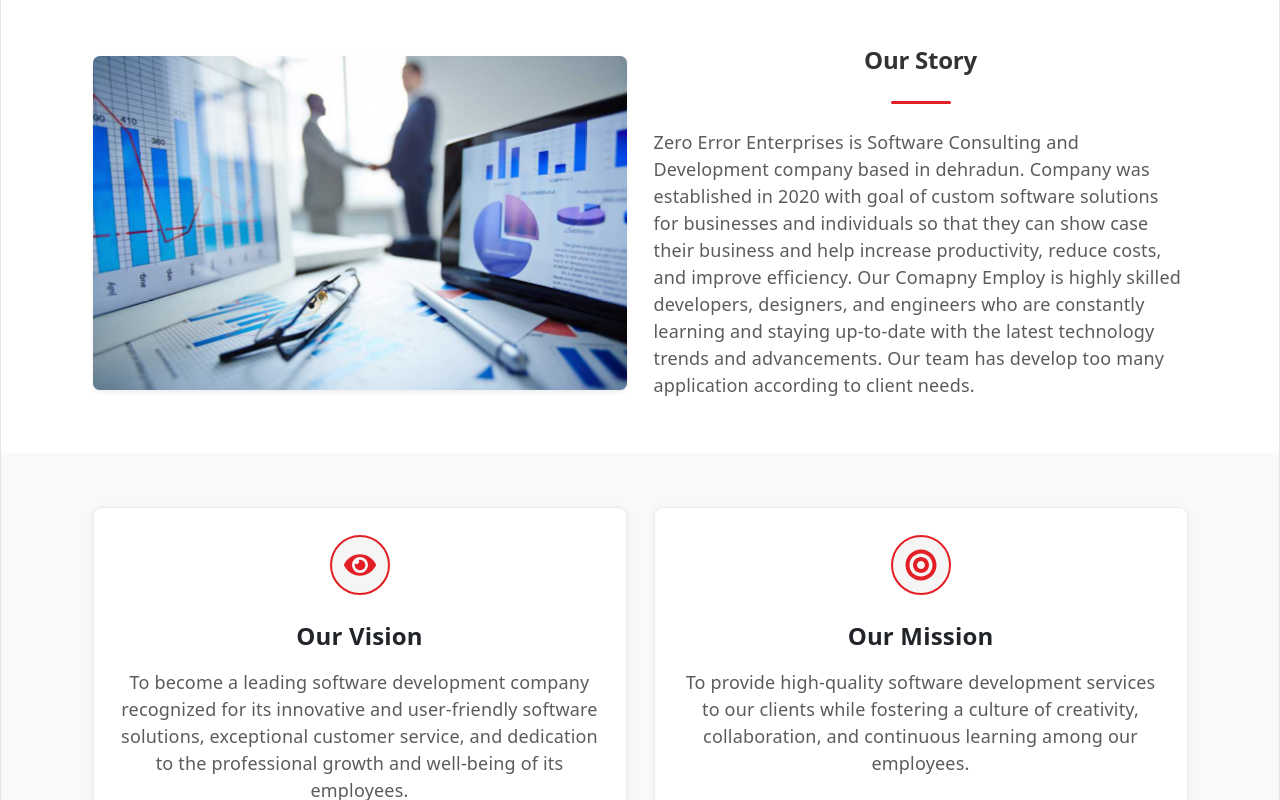
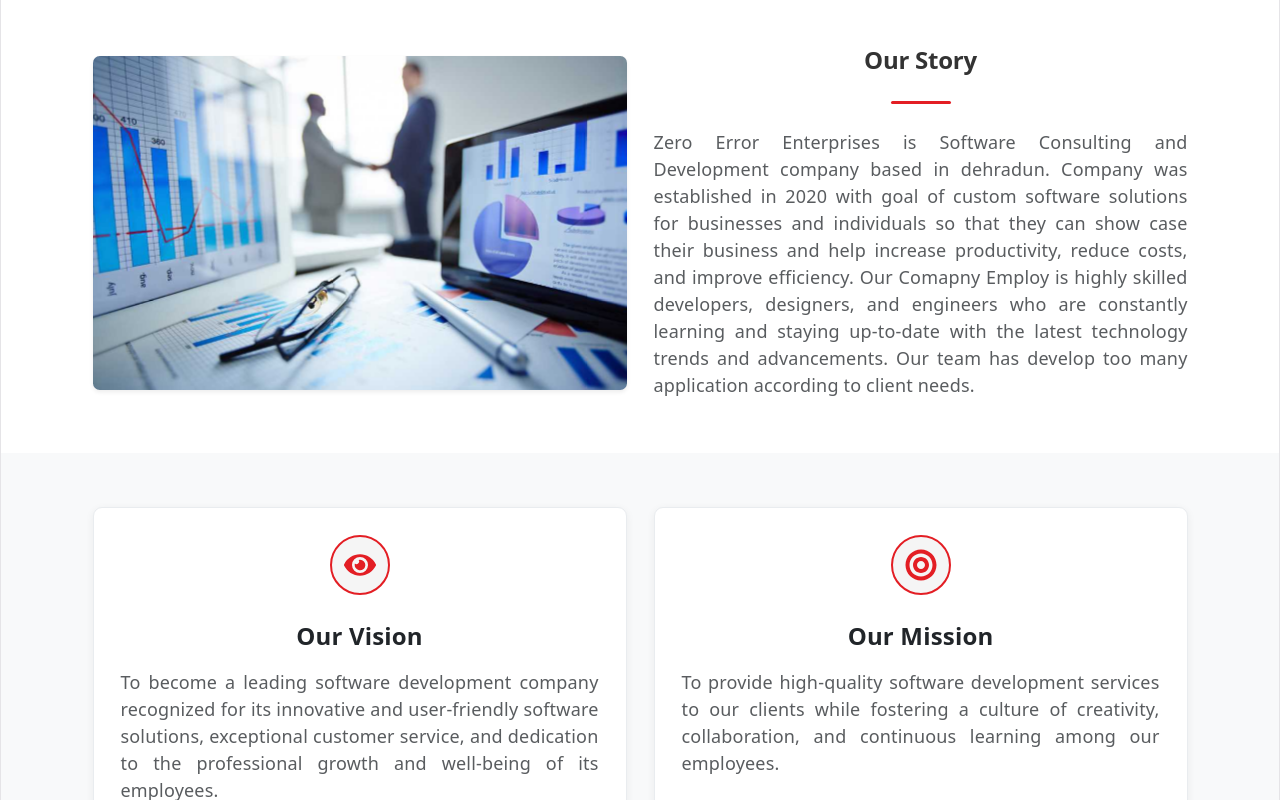
Before and after one commit to VAIBHAVTOMAR321/Zee, a React (Vite) app: page /about in a window 1280 px wide. Shown: the part 280-1080 px from the top of the page. Built offline with nearby package versions, Linux system fonts and the light colour scheme.

Commit message:
new changes added

```diff
--- a/src/about.css
+++ b/src/about.css
@@ -156,3 +156,7 @@
     background-color: var(--primary);
     color: white;
 }
+
+.text-justify {
+    text-align: justify;
+}
--- a/src/components/pages/About.jsx
+++ b/src/components/pages/About.jsx
@@ -28,7 +28,7 @@ const About = () => {
             <Col lg={6} className="text-center">
               <h2 className="fw-bold mb-4 story-title">Our Story</h2>
               <div className="title-bar mx-auto"></div>
-              <p className="text-muted text-start">
+              <p className="text-muted text-justify">
                 Zero Error Enterprises is Software Consulting and Development company based in dehradun. Company was established in 2020 with goal of custom software solutions for businesses and individuals so that they can show case their business and help increase productivity, reduce costs, and improve efficiency. Our Comapny Employ is highly skilled developers, designers, and engineers who are constantly learning and staying up-to-date with the latest technology trends and advancements.
                 Our team has develop too many application according to client needs.
               </p>
@@ -48,7 +48,7 @@ const About = () => {
                   <FaEye size={32} />
                 </div>
                 <h3 className="fw-bold mb-3">Our Vision</h3>
-                <p className="text-muted">
+                <p className="text-muted text-justify">
                     To become a leading software development company recognized for its innovative and user-friendly software solutions, exceptional customer service, and dedication to the professional growth and well-being of its employees.
                 </p>
               </div>
@@ -59,7 +59,7 @@ const About = () => {
                   <FaBullseye size={32} />
                 </div>
                 <h3 className="fw-bold mb-3">Our Mission</h3>
-                <p className="text-muted">
+                <p className="text-muted text-justify">
                     To provide high-quality software development services to our clients while fostering a culture of creativity, collaboration, and continuous learning among our employees.
                 </p>
               </div>
--- a/src/components/pages/Products.jsx
+++ b/src/components/pages/Products.jsx
@@ -71,7 +71,7 @@ const Products = () => {
                     />
                     <Card.Body>
                       <Card.Title as="h4" className="fw-bold">{product.prod_title}</Card.Title>
-                      <Card.Text className="text-muted small">
+                      <Card.Text className="text-muted text-justify">
                         {product.prod_desc}
                       </Card.Text>
                     </Card.Body>
```
